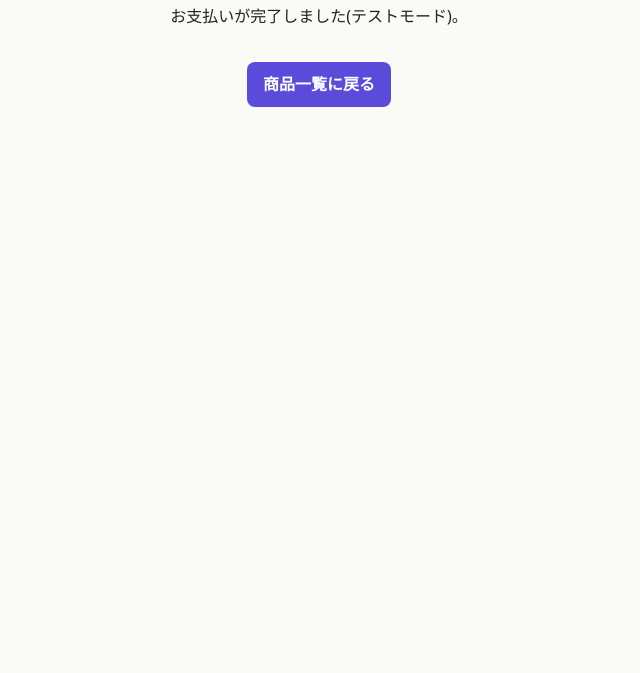
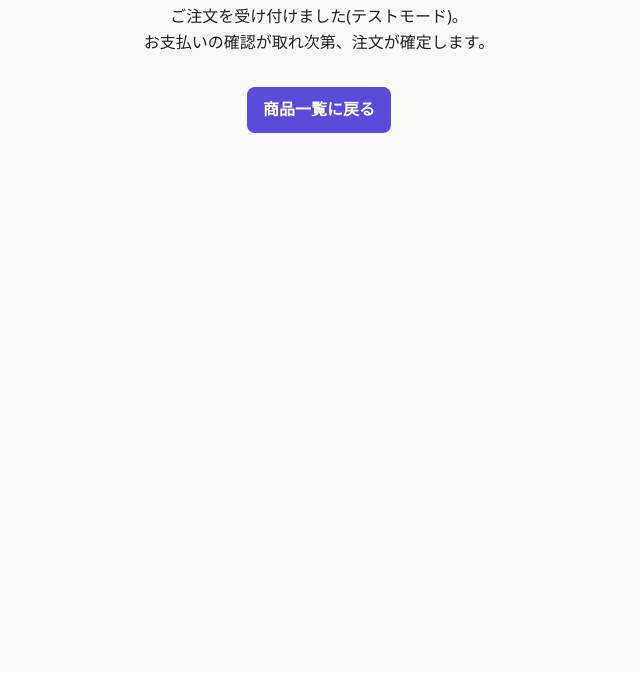
Before and after one commit to ftsujikawa/13-stripe-shop, a website: page public/success.html in a window 1280 px wide. Shown: the part 127-800 px from the top of the page, without its empty margins (321-961 px from the left). Drawn offline with Linux system fonts and the light colour scheme.

Commit message:
Don't claim payment is complete on the success page
Customers can reach success_url before payment settles (e.g. konbini),
so the page now says the order was received and will be confirmed once
payment is verified. Orders are recorded only via the signed webhook.

Co-Authored-By: Claude Opus 5.5 <noreply@anthropic.com>

```diff
--- a/public/success.html
+++ b/public/success.html
@@ -9,7 +9,9 @@
 <body>
   <main class="message">
     <h1>ご購入ありがとうございます</h1>
-    <p>お支払いが完了しました(テストモード)。</p>
+    <!-- このページは表示されるだけで、支払い完了の判定には使わない。
+         注文の確定は Stripe からの Webhook(署名検証済み・payment_status=paid)でのみ行う -->
+    <p>ご注文を受け付けました(テストモード)。<br>お支払いの確認が取れ次第、注文が確定します。</p>
     <a class="button" href="/">商品一覧に戻る</a>
   </main>
 </body>
```
